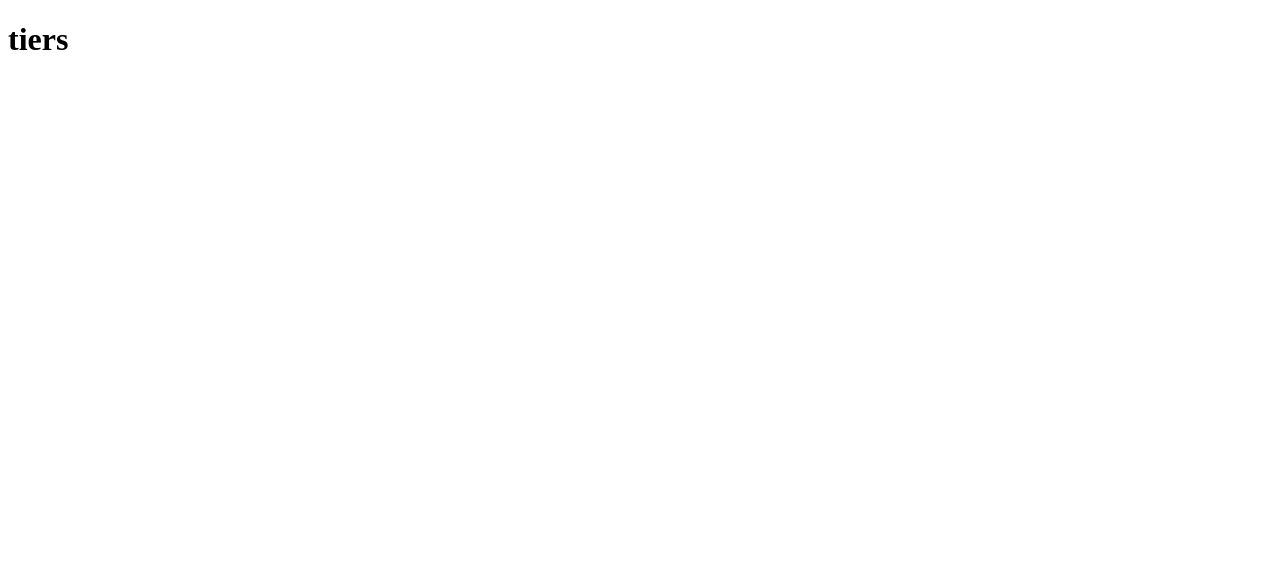
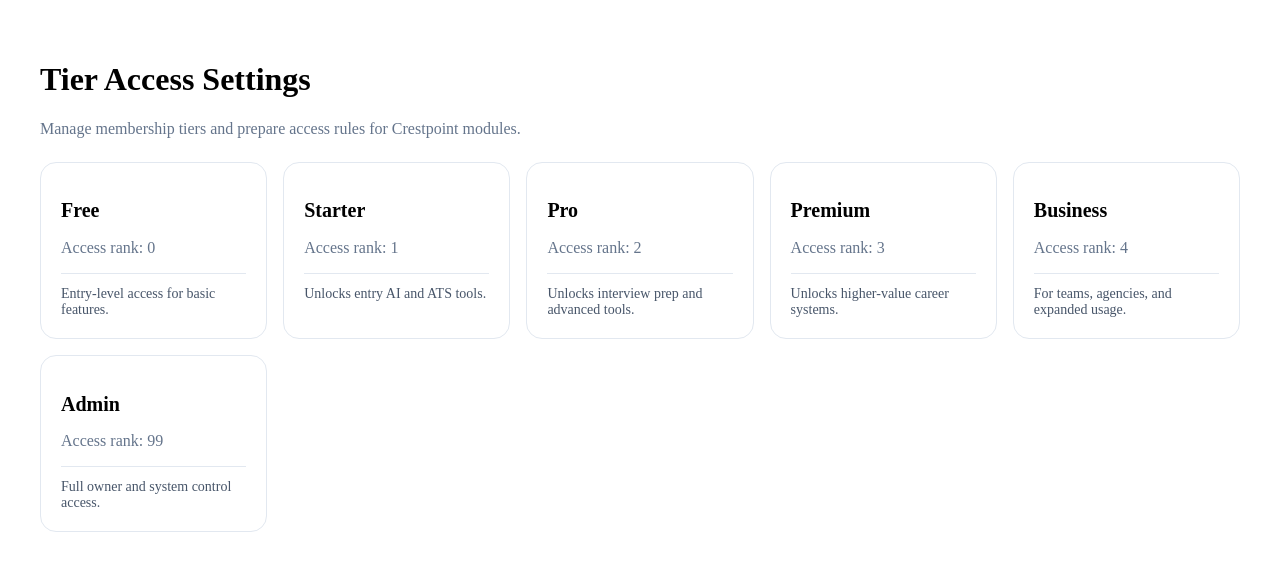
Before and after one commit to mike41192/Crestpoint-solutions-modular-v2, a Next.js app: page /admin/settings/tiers in a window 1280 px wide. Shown: the top 570 px of the page. Built offline with nearby package versions, Linux system fonts and the light colour scheme.

Commit message:
Phase 12: add tier access settings page

```diff
--- a/src/app/admin/settings/tiers/page.tsx
+++ b/src/app/admin/settings/tiers/page.tsx
@@ -1,7 +1,68 @@
-export default function Page() {
+import { membershipTiers, tierRank } from "@/lib/config/tiers.config"
+
+export default function AdminTierSettingsPage() {
   return (
-    <main>
-      <h1>tiers</h1>
+    <main style={{ padding: "32px" }}>
+      <div style={{ marginBottom: "24px" }}>
+        <h1 style={{ fontSize: "32px", fontWeight: 700 }}>
+          Tier Access Settings
+        </h1>
+
+        <p style={{ marginTop: "8px", color: "#64748b" }}>
+          Manage membership tiers and prepare access rules for Crestpoint modules.
+        </p>
+      </div>
+
+      <section
+        style={{
+          display: "grid",
+          gap: "16px",
+          gridTemplateColumns: "repeat(auto-fit, minmax(220px, 1fr))",
+        }}
+      >
+        {membershipTiers.map((tier) => (
+          <div
+            key={tier}
+            style={{
+              border: "1px solid #e2e8f0",
+              borderRadius: "16px",
+              padding: "20px",
+              background: "#ffffff",
+            }}
+          >
+            <h2
+              style={{
+                fontSize: "20px",
+                fontWeight: 700,
+                textTransform: "capitalize",
+              }}
+            >
+              {tier}
+            </h2>
+
+            <p style={{ marginTop: "8px", color: "#64748b" }}>
+              Access rank: {tierRank[tier]}
+            </p>
+
+            <div
+              style={{
+                marginTop: "16px",
+                paddingTop: "12px",
+                borderTop: "1px solid #e2e8f0",
+                fontSize: "14px",
+                color: "#475569",
+              }}
+            >
+              {tier === "free" && "Entry-level access for basic features."}
+              {tier === "starter" && "Unlocks entry AI and ATS tools."}
+              {tier === "pro" && "Unlocks interview prep and advanced tools."}
+              {tier === "premium" && "Unlocks higher-value career systems."}
+              {tier === "business" && "For teams, agencies, and expanded usage."}
+              {tier === "admin" && "Full owner and system control access."}
+            </div>
+          </div>
+        ))}
+      </section>
     </main>
   )
 }
```
Also changed, not shown: 1 other file (tests, documents, lock files or other folders).
